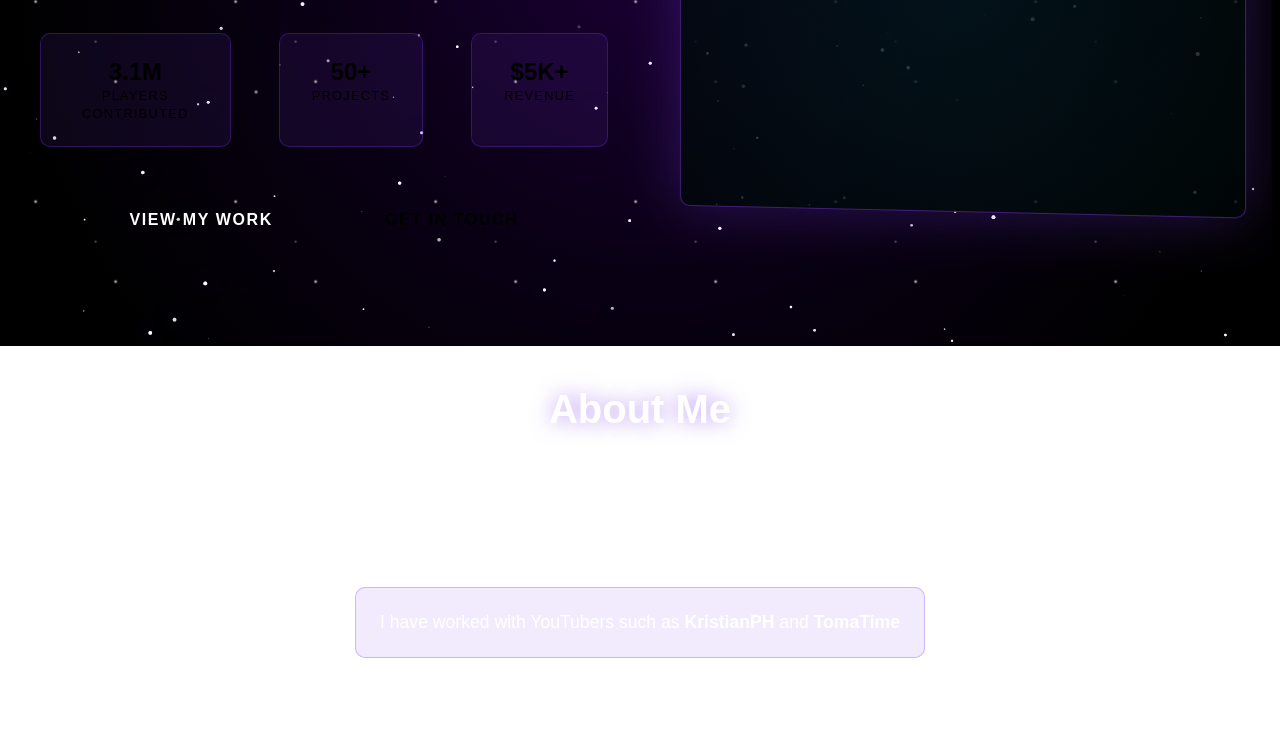
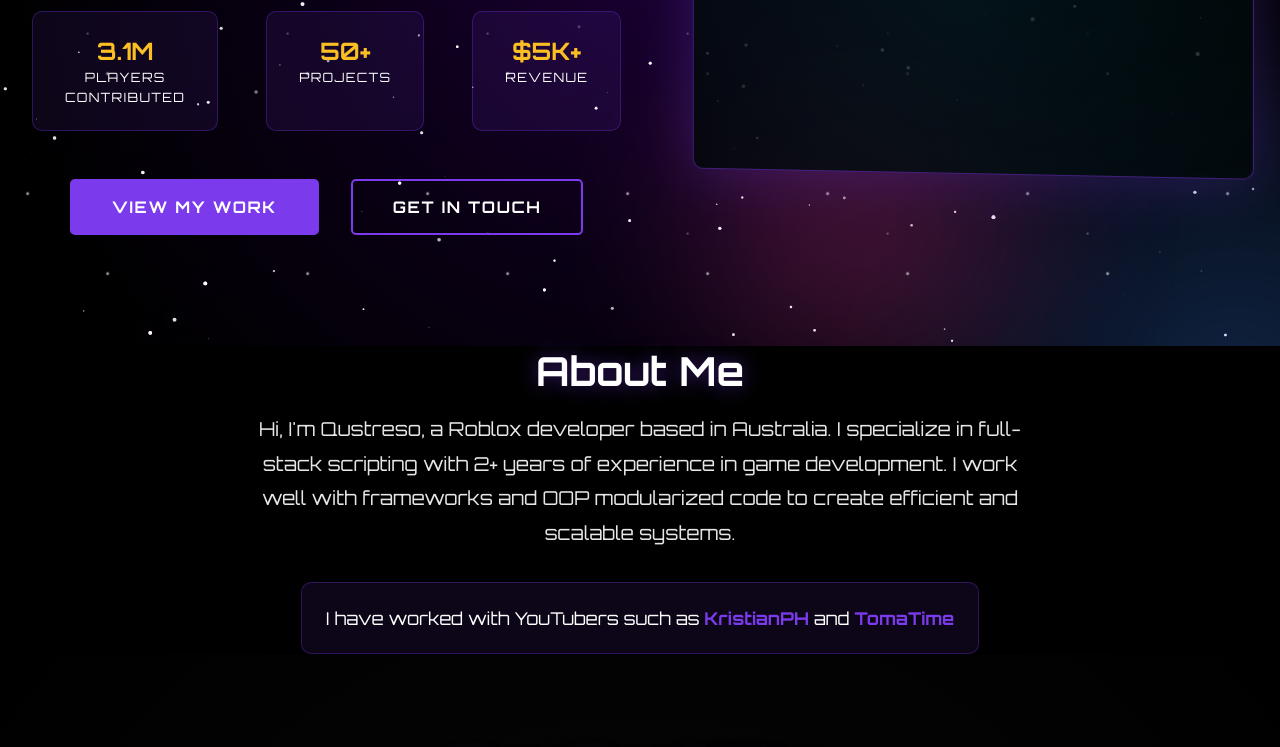
Before and after one commit to Qustreso/qustreso, a plain HTML site: page index.html in a window 1280 px wide. Shown: the part 454-1201 px from the top of the page. Drawn offline with nearby package versions, Linux system fonts and the light colour scheme; animation ran at ten frames a second.

Commit message:
Update styles.css

```diff
--- a/styles.css
+++ b/styles.css
@@ -1,4 +1,13 @@
-\
+@import url('https://fonts.googleapis.com/css2?family=Orbitron:wght@400;700;900&family=Space+Mono&display=swap');
+
+:root {
+    --cosmic-purple: #7c3aed;
+    --cosmic-blue: #3b82f6;
+    --cosmic-pink: #ec4899;
+    --cosmic-cyan: #06b6d4;
+    --cosmic-gold: #fbbf24;
+    --space-black: #000000;
+    --space-dark: #0a0a0a;
     --space-gray: #1a1a1a;
     --star-white: #ffffff;
     --nebula-purple: rgba(124, 58, 237, 0.3);
```
